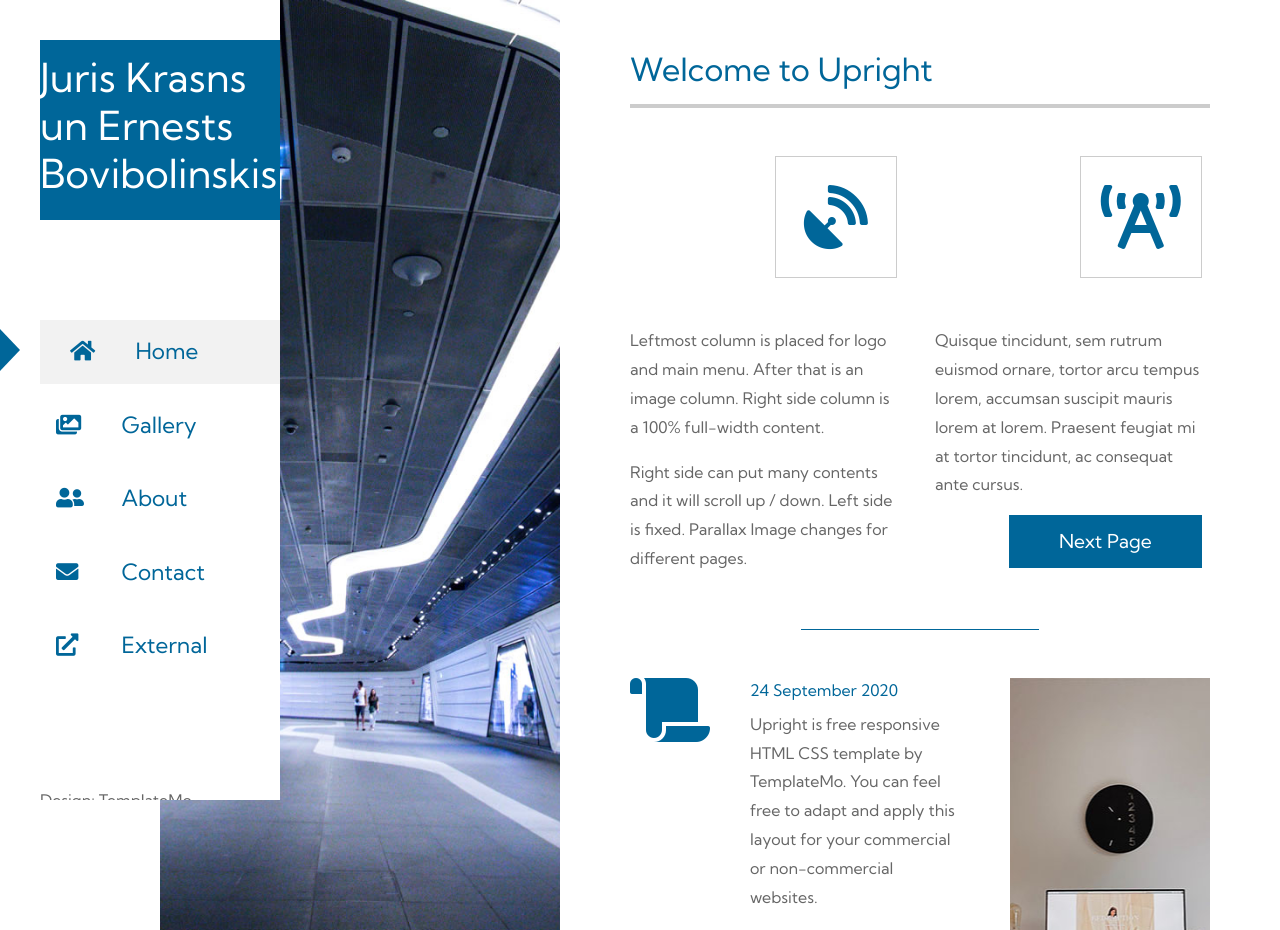
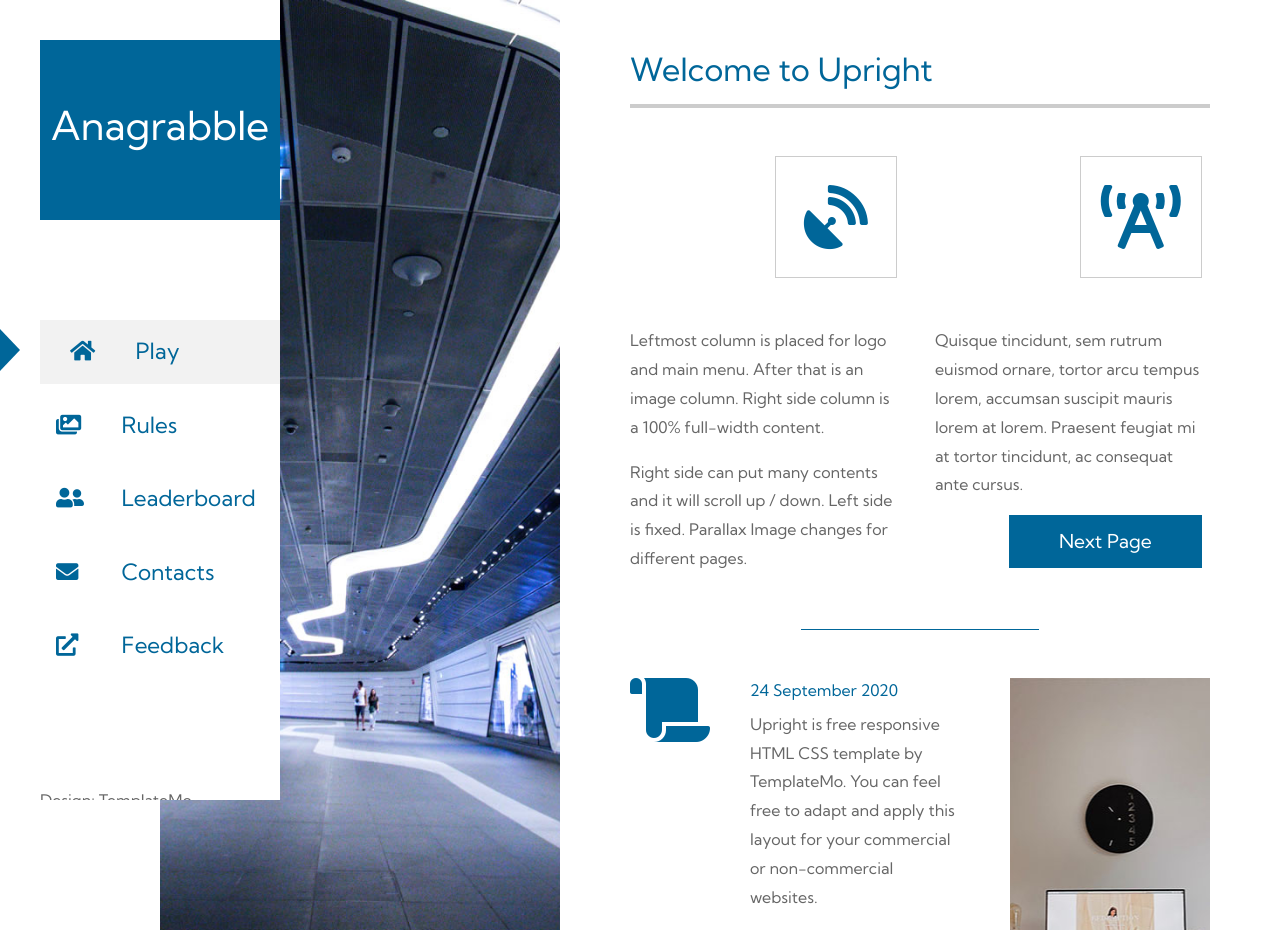
Before and after one commit to Rajani-Baral/Scrabble2.0, a plain HTML site: page index.html in a window 1280 px wide. Shown: the top 930 px of the page. Drawn offline with Linux system fonts and the light colour scheme.

Commit message:
name change

```diff
--- a/index.html
+++ b/index.html
@@ -30,42 +30,42 @@ https://templatemo.com/tm-555-upright
                     </button>
                     <div>
                         <div class="tm-brand-box">
-                            <h1 class="tm-brand">Juris Krasns un Ernests Bovibolinskis</h1>
+                            <h1 class="tm-brand">Anagrabble</h1>
                         </div>
                         <ul id="tm-main-nav">
                             <li class="nav-item">
                                 <a href="#home" class="nav-link current">
                                     <div class="triangle-right"></div>
                                     <i class="fas fa-home nav-icon"></i>
-                                    Home
+                                    Play
                                 </a>
                             </li>
                             <li class="nav-item">
                                 <a href="#gallery" class="nav-link">
                                     <div class="triangle-right"></div>
                                     <i class="fas fa-images nav-icon"></i>
-                                    Gallery
+                                    Rules
                                 </a>
                             </li>
                             <li class="nav-item">
                                 <a href="#about" class="nav-link">
                                     <div class="triangle-right"></div>
                                     <i class="fas fa-user-friends nav-icon"></i>
-                                    About
+                                    Leaderboard
                                 </a>
                             </li>
                             <li class="nav-item">
                                 <a href="#contact" class="nav-link">
                                     <div class="triangle-right"></div>
                                     <i class="fas fa-envelope nav-icon"></i>
-                                    Contact
+                                    Contacts
                                 </a>
                             </li>
                             <li class="nav-item">
                                 <a href="https://paypal.me/templatemo" class="nav-link external" target="_parent" rel="sponsored">
                                     <div class="triangle-right"></div>
                                     <i class="fas fa-external-link-alt nav-icon"></i>
-                                    External
+                                    Feedback
                                 </a>
                             </li>
                         </ul>
```
